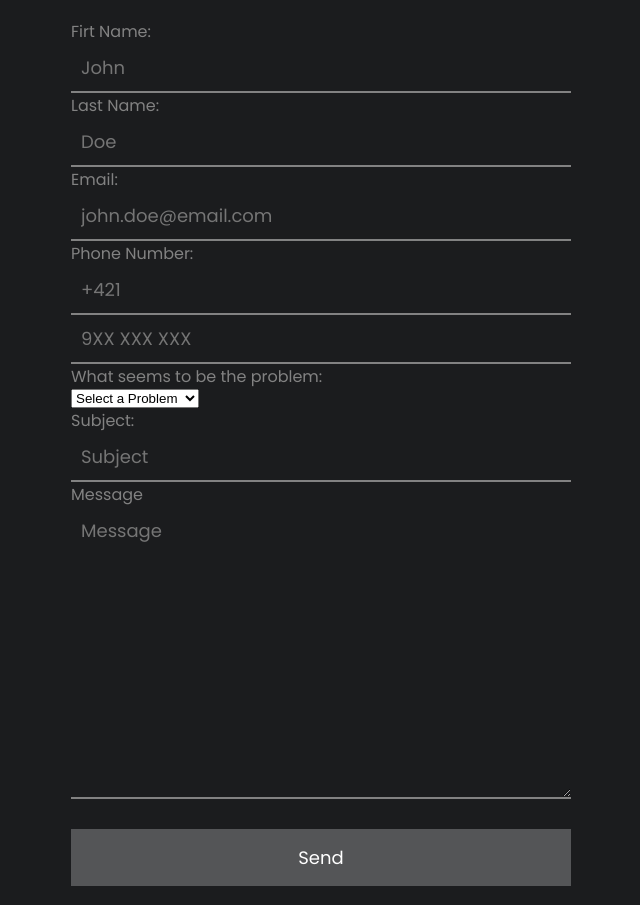
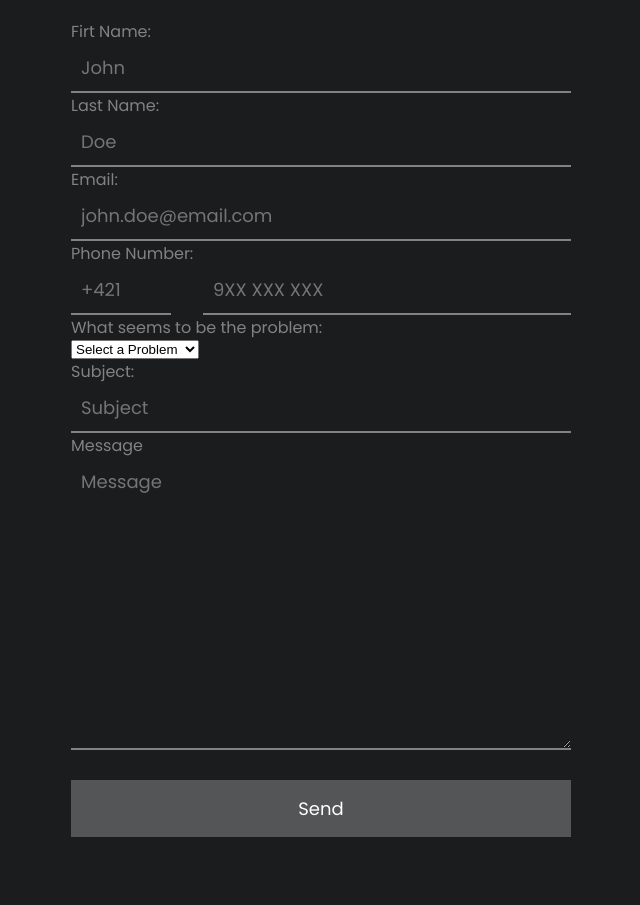
Before and after one commit to QuietXO/IoT_Posa, a PHP site: page / in a window 1280 px wide. Shown: the part 214-1119 px from the top of the page, without its empty margins (319-959 px from the left). After the commit the page ends 1051 px from the top, so only its background shows below. Run offline with PHP 8.4, Linux system fonts and the light colour scheme.

Commit message:
visual update

```diff
--- a/index.php
+++ b/index.php
@@ -25,11 +25,16 @@
             <label for="email">Email:</label>
             <input type="email" name="email" id="email"
 						placeholder="john.doe@email.com" required>
+
 						<label for="phone">Phone Number:</label>
-						<input type="text" name="country" id="country"
-						placeholder="+421">
-            <input type="text" name="phone" id="phone"
-						placeholder="9XX XXX XXX">
+						<div id="phoneC">
+							<input type="text" name="country" id="country"
+							placeholder="+421">
+						</div>
+						<div id="phoneN">
+	            <input type="text" name="phone" id="phone"
+							placeholder="9XX XXX XXX">
+						</div>
 
 						<label for="department-selection">What seems to be the problem:</label>
 						<select id="department-selection" name="concerned_department" required>
--- a/style.css
+++ b/style.css
@@ -104,3 +104,13 @@ a {
 a:hover {
     color: #fff;
 }
+
+#phoneC {
+  max-width: 100px;
+  float: left;
+}
+
+#phoneN {
+  max-width: 400px;
+  float: right;
+}
```
